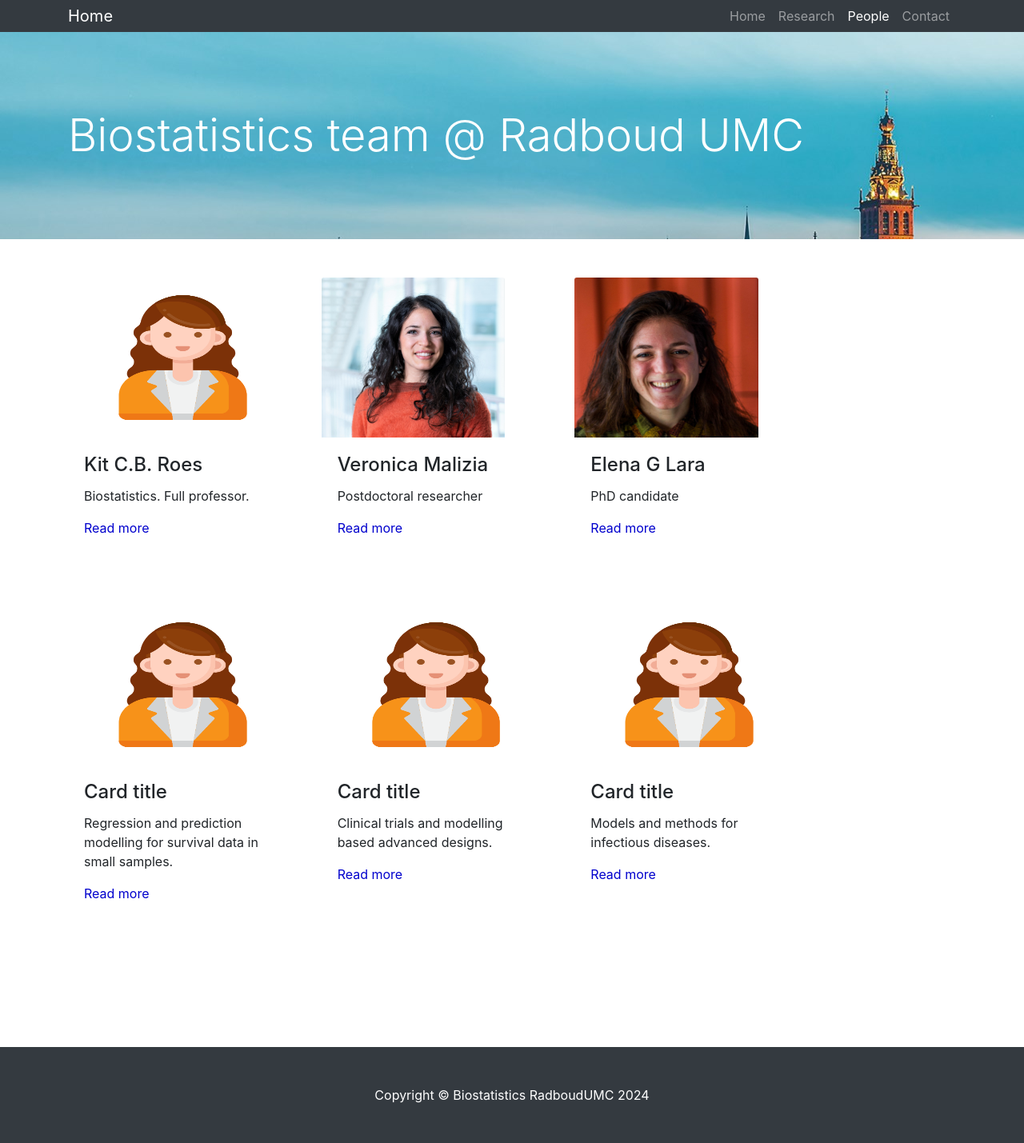
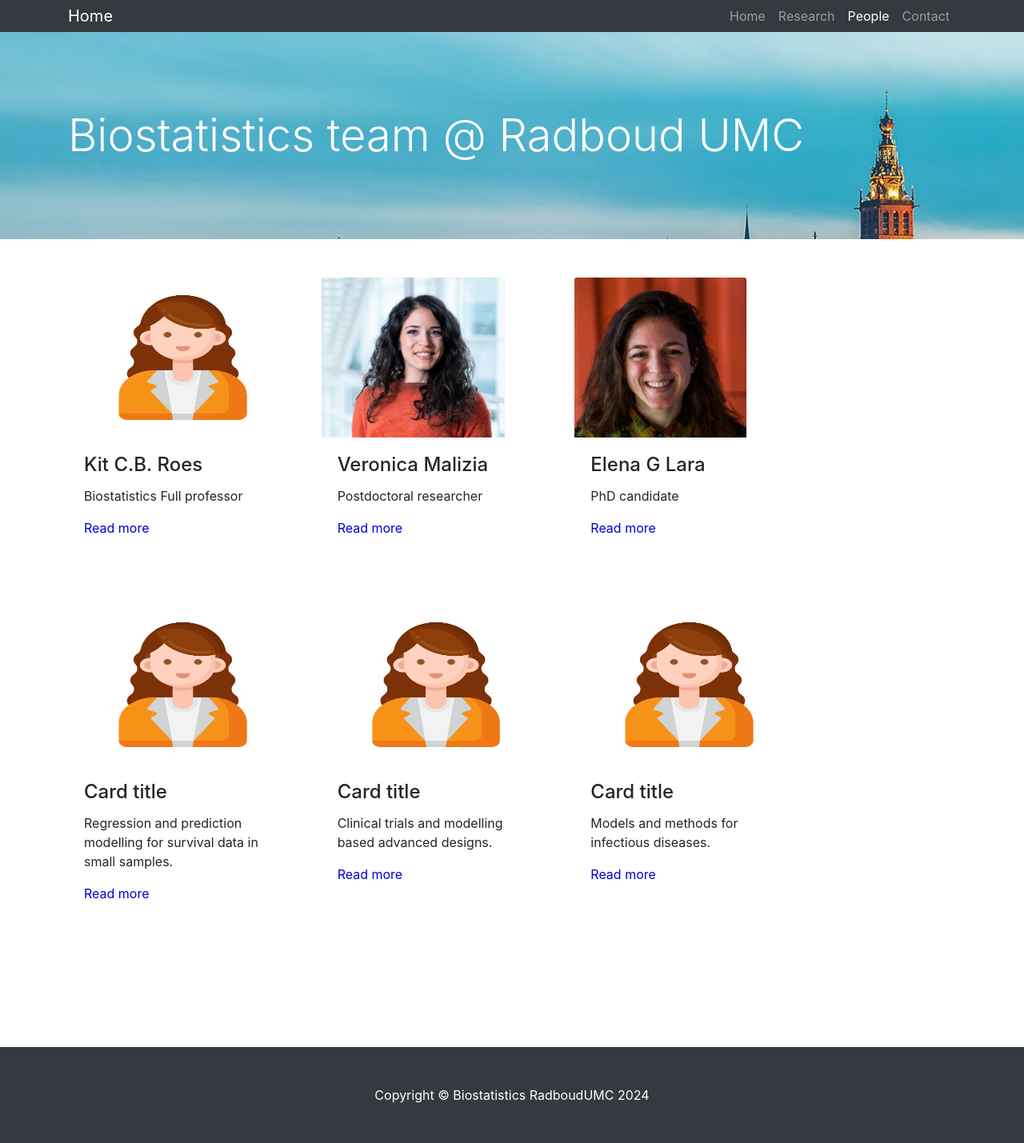
Before and after one commit to radboudumc-biostatistics/radboudumc-biostatistics.github.io, a Jekyll site: the page built from _pages/people.html, in a window 1280 px wide. Shown: the whole page at 80% size. Built offline with Jekyll 4.4.1, drawn with Linux system fonts in a browser that asks for light colours; our own code applies the rules of GitHub Pages for plain Markdown files.

Commit message:
update pictures 5

```diff
--- a/_pages/_pages_people/elena.html
+++ b/_pages/_pages_people/elena.html
@@ -16,6 +16,6 @@
         The work is carried out under the supervision of Kit Roes, Joanna in 't Hout and Steven Teerenstra.</p>
     </div>
     <div class="col-4">
-        <img class="card-img-top" src="/assets/pictures/elena_picture.jpeg" alt="" width="100" height="200"/>
+        <img class="card-img-top" src="/assets/pictures/elena_picture.jpeg" alt="" width="150" height="200" style="width:75%"/>
     </div>
 </div>
--- a/_pages/people.html
+++ b/_pages/people.html
@@ -23,7 +23,7 @@
       <div class="card-body">
         <h4 class="card-title">Kit C.B. Roes</h4>
         <p class="card-text">
-          Biostatistics. Full professor.
+          Biostatistics Full professor
           <br>
           <p><a href="/people/kitroes/">Read more</a></p>
         </p>
@@ -51,7 +51,7 @@
   </div>
   <div class="col-md-4 mb-5">
     <div class="card border-0">
-      <img class="card-img-top" src="/assets/pictures/elena_picture.jpeg" alt="" width="300" height="200" style="width:80%"/>
+      <img class="card-img-top" src="/assets/pictures/elena_picture.jpeg" alt="" width="300" height="200" style="width:75%"/>
       <div class="card-body">
         <h4 class="card-title">Elena G Lara</h4>
         <p class="card-text">
```
Also changed, not shown: _pages/_pages_people/veronica.md (+1 -1 lines).
